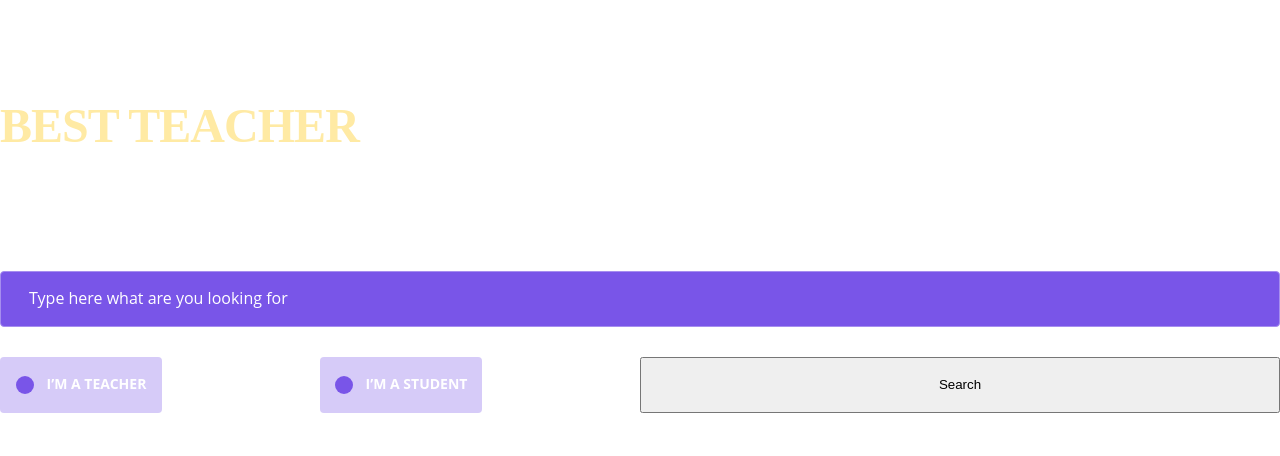
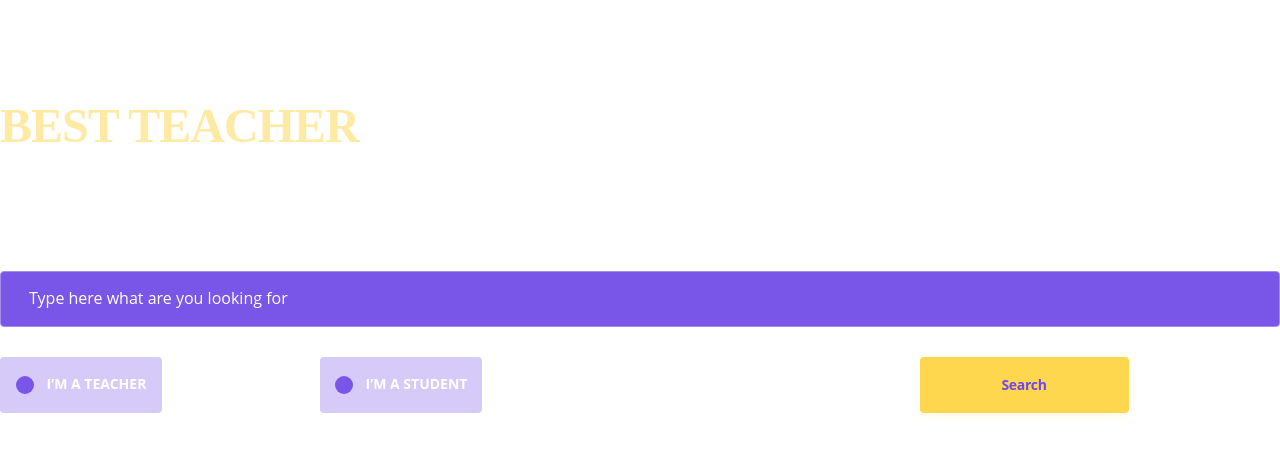
Before and after one commit to Rezende123/eduick, a Next.js app: page /Landing/components/FindBestTeacher/FindBestTeacher.component in a window 1280 px wide. Shown: the top 456 px of the page. Built offline with nearby package versions, Linux system fonts and the light colour scheme.

Commit message:
feat: Layout do botão

```diff
--- a/src/pages/Landing/components/FindBestTeacher/FindBestTeacher.component.jsx
+++ b/src/pages/Landing/components/FindBestTeacher/FindBestTeacher.component.jsx
@@ -28,7 +28,7 @@ export default function FindBestTeacher() {
                             <span className={style["search-form__options--checkmarck"]}></span>
                             <label htmlFor="student">i’m a student</label>
                         </div>
-                        <button>
+                        <button className={`${style["search-form__buttom"]} ${style["search-form__buttom--font"]}`}>
                             Search
                         </button>
                     </div>
--- a/src/pages/Landing/components/FindBestTeacher/FindBestTeacher.module.scss
+++ b/src/pages/Landing/components/FindBestTeacher/FindBestTeacher.module.scss
@@ -136,4 +136,28 @@
       }
     }
   }
+
+  &__buttom {
+    margin-left: 20%;
+
+    align-self: center;
+    justify-self: center;
+
+    width: 209px;
+    height: 56px;
+    background-color: $color_tertiary;
+    box-shadow: 1px 3px 11px -3px rgba(255, 231, 150, 0.45);
+    border-radius: 4px;
+    border: 0px;
+
+    &--font {
+      color: $color_primary;
+      font-family: Open Sans;
+      font-weight: bold;
+      font-size: 14px;
+      line-height: 19px;
+      text-align: center;
+      letter-spacing: -0.02em;
+    }
+  }
 }
```
